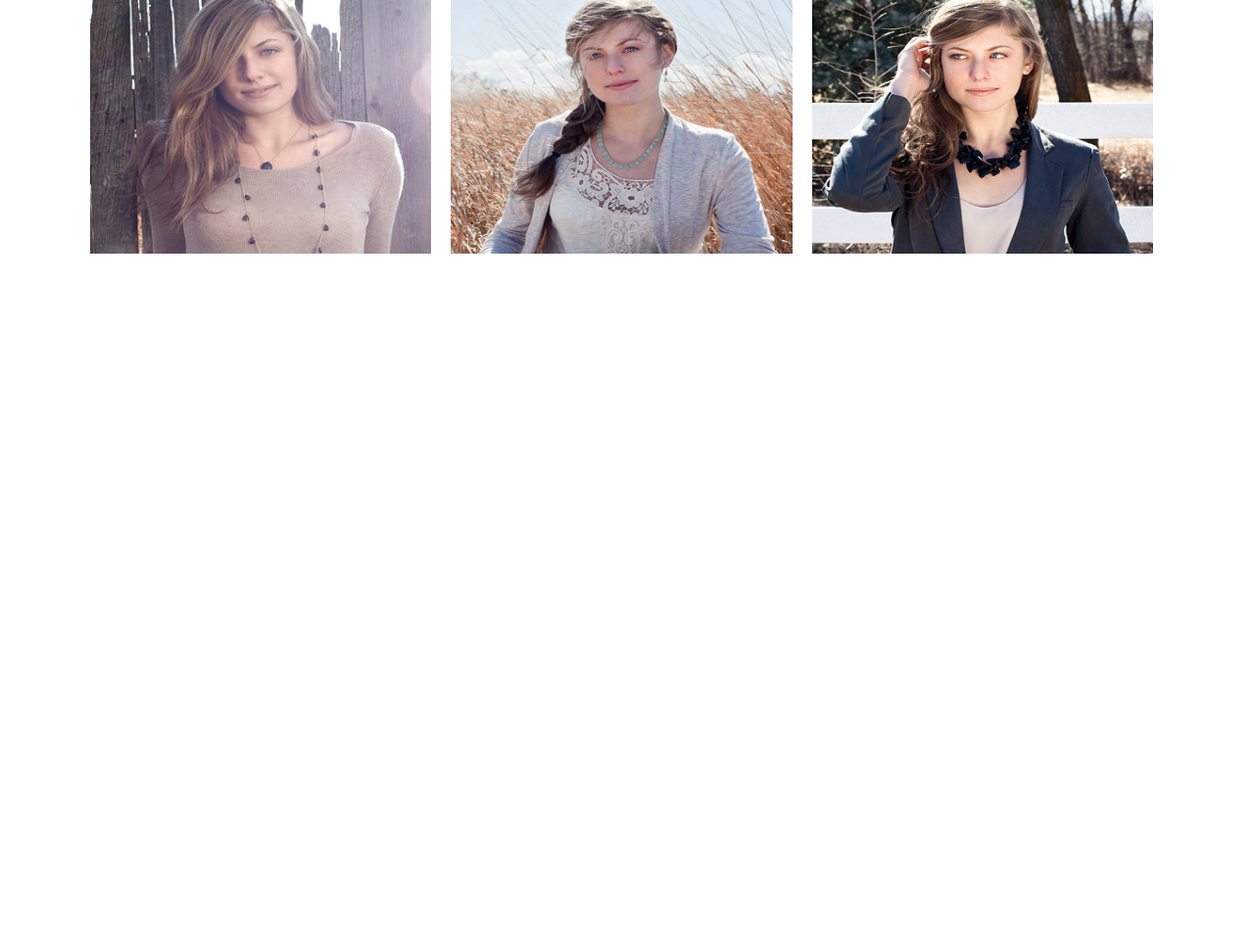
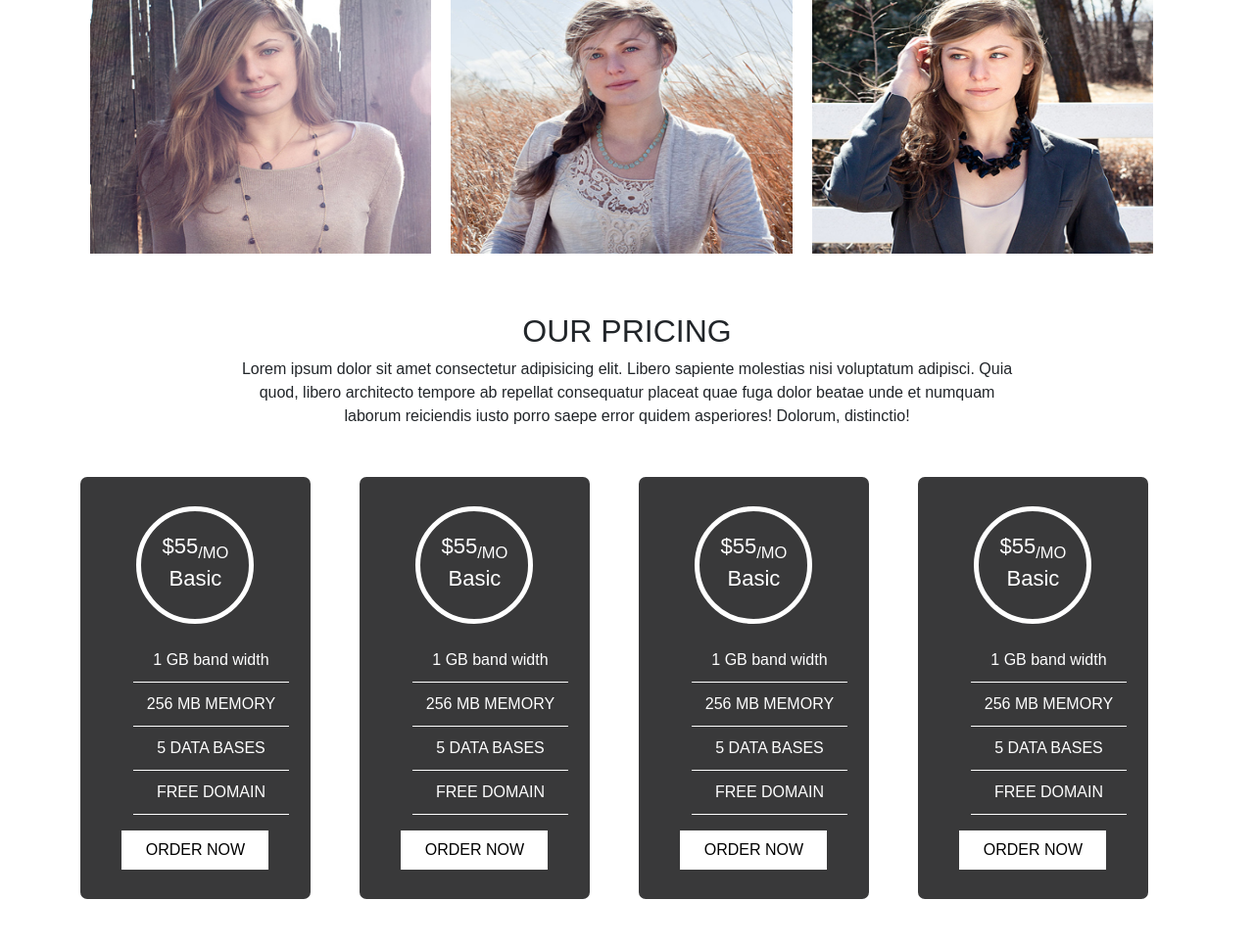
Before and after one commit to shafikcmt/onu-project, a plain HTML site: page index.html in a window 1280 px wide. Shown: the part 2404-3372 px from the top of the page at 98% size. Before the commit the page ends 2673 px from the top, so only its background shows below. Drawn offline with nearby package versions, Linux system fonts and the light colour scheme.

Commit message:
Row 5 is completed

```diff
--- a/css/style.css
+++ b/css/style.css
@@ -227,10 +227,6 @@ body {
   background-color: #87d37c;
 }
 
-
-
-
-
 /* ---- button-group ---- */
 
 .button-group {
@@ -239,11 +235,6 @@ body {
     margin-bottom: 21px;
 }
 
-.button-group:after {
-  content: '';
-  display: block;
-  clear: both;
-}
 
 .button-group .button {
     border-radius: 0;
@@ -310,10 +301,78 @@ body {
     top: 45%;
 }
 
+/* Row4 End */
 
+/* Row5 Start */
+#row5{
+    height: 500px;
+    width: 100%;
+    background-color: #fff;
+}
+.pricing_section{
+    padding: 50px 0px;
+}
+.pricing_top{
+    padding-bottom: 50px;
+    text-align: center;
+}
+.pricing_top h2{
+    text-transform: uppercase;
+}
+.pricing_top p{
+    width: 800px;
+    margin: 0 auto;
+}
+.pricing_bottom{}
+.pricing_item{
+    background: #39393a;
+    padding: 30px 0px;
+    border-radius: 7px;
+    transition: 1s;
+    width: 90%;
+}
+.pricing_item:hover{
+    background: #87d37c;
+}
+.pricing_item:hover p{
+    background: #fff;
+    color: #87d37c;
+}
+.pricing_item p {
+    color: #fff;
+    height: 120px;
+    width: 120px;
+    border: 5px solid #fff;
+    border-radius: 100%;
+    text-align: center;
+    padding-top: 19px;
+    font-size: 22px;
+    margin: 0px auto;
+    margin-bottom: 15px;
+    transition: 1s;
+}
+.pricing_item p span{}
+.pricing_item p sub {}
+.pricing_item ul {}
+.pricing_item ul li {
+    text-align: center;
+    list-style: none;
+    color: #fff;
+    border-bottom: 1px solid #fff;
+    width: 159px;
+    padding-bottom: 10px;
+    margin: 0 auto;
+    padding-top: 10px;
+}
+.pricing_item button {
+    padding: 8px 20px;
+    background: #fff;
+    text-transform: uppercase;
+    font-weight: 500;
+    width: 150px;
+    margin: 0 auto;
+    display: block;
+    border: none;
+}
 
-
-
-
-
-/* Row4 End */
+/* Row5 End */
--- a/index.html
+++ b/index.html
@@ -296,6 +296,71 @@
     </section>
     <!-- ROW-4 End -->
 
+    <!-- ROW-5 Start -->
+    <section id="row5">
+        <div class="container">
+            <div class="pricing_section">
+                <div class="pricing_top">
+                    <h2>Our Pricing</h2>
+                    <p>Lorem ipsum dolor sit amet consectetur adipisicing elit. Libero sapiente molestias nisi voluptatum adipisci. Quia quod, libero architecto tempore ab repellat consequatur placeat quae fuga dolor beatae unde et numquam laborum reiciendis iusto porro saepe error quidem asperiores! Dolorum, distinctio!</p>
+                </div>
+                <div class="pricing_bottom">
+                    <div class="row">
+                        <div class="col-md-3">
+                            <div class="pricing_item">
+                                <p><span>$</span>55<sub>/MO</sub> <br> Basic</p>
+                                <ul>
+                                    <li>1 GB band width</li>
+                                    <li>256 MB MEMORY</li>
+                                    <li>5 DATA BASES</li>
+                                    <li>FREE DOMAIN</li>
+                                </ul>
+                                <button>order now</button>
+                            </div>
+                        </div>
+                        <div class="col-md-3">
+                            <div class="pricing_item">
+                                <p><span>$</span>55<sub>/MO</sub> <br> Basic</p>
+                                <ul>
+                                    <li>1 GB band width</li>
+                                    <li>256 MB MEMORY</li>
+                                    <li>5 DATA BASES</li>
+                                    <li>FREE DOMAIN</li>
+                                </ul>
+                                <button>order now</button>
+                            </div>
+                        </div>
+                        <div class="col-md-3">
+                            <div class="pricing_item">
+                                <p><span>$</span>55<sub>/MO</sub> <br> Basic</p>
+                                <ul>
+                                    <li>1 GB band width</li>
+                                    <li>256 MB MEMORY</li>
+                                    <li>5 DATA BASES</li>
+                                    <li>FREE DOMAIN</li>
+                                </ul>
+                                <button>order now</button>
+                            </div>
+                        </div>
+                        <div class="col-md-3">
+                            <div class="pricing_item">
+                                <p><span>$</span>55<sub>/MO</sub> <br> Basic</p>
+                                <ul>
+                                    <li>1 GB band width</li>
+                                    <li>256 MB MEMORY</li>
+                                    <li>5 DATA BASES</li>
+                                    <li>FREE DOMAIN</li>
+                                </ul>
+                                <button>order now</button>
+                            </div>
+                        </div>
+                    </div>
+                </div>
+            </div>
+        </div>
+    </section>
+    <!-- ROW-5 End -->
+
     <script src="https://ajax.googleapis.com/ajax/libs/jquery/3.7.0/jquery.min.js"></script>
 
     <script src="https://cdn.jsdelivr.net/npm/bootstrap@5.0.2/dist/js/bootstrap.bundle.min.js"
```
